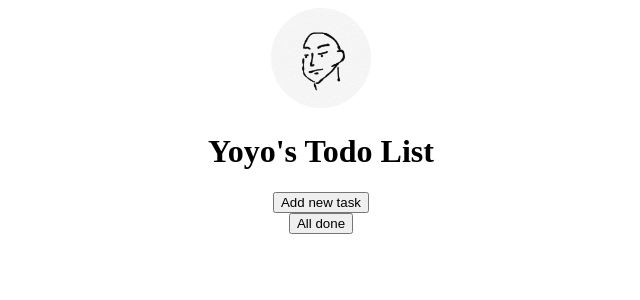
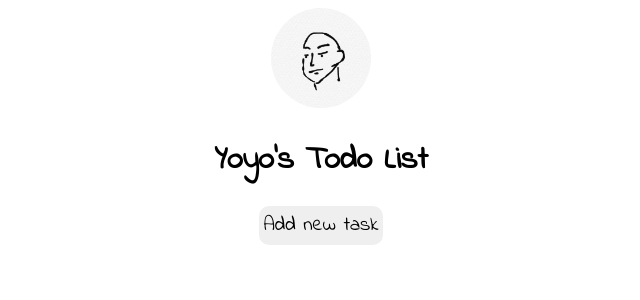
Before and after one commit to PeppermintBoy/Vue3-Todo-List, a Vue app in the folder todo-list/: page / in a window 1280 px wide. Shown: the top 300 px of the page, without its empty margins (319-959 px from the left). Built offline with nearby package versions, Linux system fonts and the light colour scheme.

Commit message:
Added webpage design

```diff
--- a/todo-list/public/index.html
+++ b/todo-list/public/index.html
@@ -5,6 +5,12 @@
 		<meta http-equiv="X-UA-Compatible" content="IE=edge" />
 		<meta name="viewport" content="width=device-width,initial-scale=1.0" />
 		<link rel="icon" href="<%= BASE_URL %>favicon.ico" />
+		<link rel="preconnect" href="https://fonts.googleapis.com" />
+		<link rel="preconnect" href="https://fonts.gstatic.com" crossorigin />
+		<link
+			href="https://fonts.googleapis.com/css2?family=Indie+Flower&display=swap"
+			rel="stylesheet"
+		/>
 		<title>Yoyo's todo list</title>
 	</head>
 	<body>
--- a/todo-list/src/App.vue
+++ b/todo-list/src/App.vue
@@ -2,7 +2,7 @@
 	<img id="yoyo-logo" alt="yoyo's logo" src="./assets/Nathan.jpeg" />
 	<br />
 	<h1>Yoyo's Todo List</h1>
-	<button @click="toggleModal">Add new task</button>
+	<button class="modal-button" @click="toggleModal">Add new task</button>
 	<div to=".modals" v-if="modalShown">
 		<Modal
 			@submittedInput="
@@ -11,6 +11,7 @@
 			@closeModal="toggleModal()"
 		/>
 	</div>
+
 	<div>
 		<Forms :todo-list="todoList" @delete-task="deleteTask($event)" />
 	</div>
@@ -49,6 +50,7 @@ export default {
 <style>
 body {
 	text-align: center;
+	font-family: 'Indie Flower', cursive;
 }
 #yoyo-logo {
 	margin: 0 auto;
@@ -57,4 +59,12 @@ body {
 	text-align: center;
 	border-radius: 50%;
 }
+
+.modal-button {
+	border-radius: 10px;
+	border-style: none;
+	font-size: 20px;
+	padding: 5px;
+	font-family: 'Indie Flower', cursive;
+}
 </style>
--- a/todo-list/src/components/Forms.vue
+++ b/todo-list/src/components/Forms.vue
@@ -1,5 +1,11 @@
 <template>
-	<button @click="toggleAllDone(todoList)">All done</button>
+	<button
+		v-show="todoList.length"
+		class="all-done"
+		@click="toggleAllDone(todoList)"
+	>
+		All done
+	</button>
 	<div class="todo" v-for="todo in todoList" :key="todo.name">
 		<input
 			type="checkbox"
@@ -56,6 +62,10 @@ p {
 	text-decoration: line-through;
 }
 
+.todo {
+	font-size: 20px;
+}
+
 .todo button {
 	color: white;
 	background-color: red;
@@ -67,4 +77,14 @@ p {
 .todo button:hover {
 	background-color: rgba(78, 3, 163, 0.466);
 }
+
+.all-done {
+	background-color: rgb(28, 185, 7);
+	color: rgb(244, 248, 0);
+	border-radius: 10px;
+	border-style: none;
+	margin-top: 30px;
+	font-size: 20px;
+	font-family: 'Indie Flower', cursive;
+}
 </style>
--- a/todo-list/src/components/Modal.vue
+++ b/todo-list/src/components/Modal.vue
@@ -52,6 +52,10 @@ export default {
 	background: white;
 	border-radius: 10px;
 }
+
+.modal input {
+	font-family: 'Indie Flower', cursive;
+}
 #input {
 	border-radius: 10px;
 	width: 60%;
```
